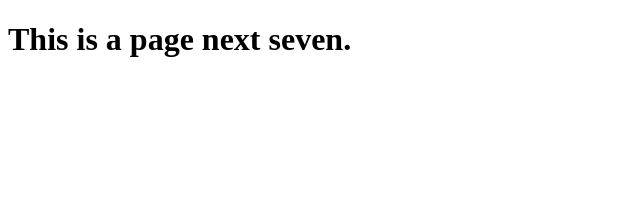
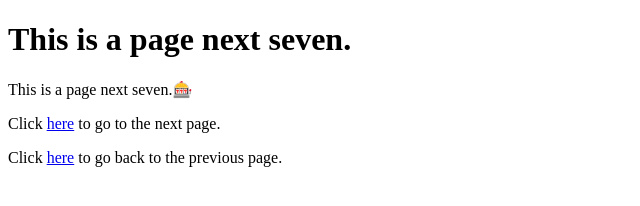
Before and after one commit to edskate/Javascript-18-05-2025, a plain HTML site: page index07.html in a window 1280 px wide. Shown: the whole page, without its empty margins (0-640 px from the left). Drawn offline with Linux system fonts and the light colour scheme.

Commit message:
modificação

```diff
--- a/index07.html
+++ b/index07.html
@@ -7,5 +7,10 @@
 </head>
 <body>
     <h1>This is a page next seven.</h1>
+
+    <p>This is a page next seven.🎰</p>
+
+    <p>Click <a href="index08.html">here</a> to go to the next page.</p>
+    <p>Click <a href="index06.html">here</a> to go back to the previous page.</p>
 </body>
 </html>
```
